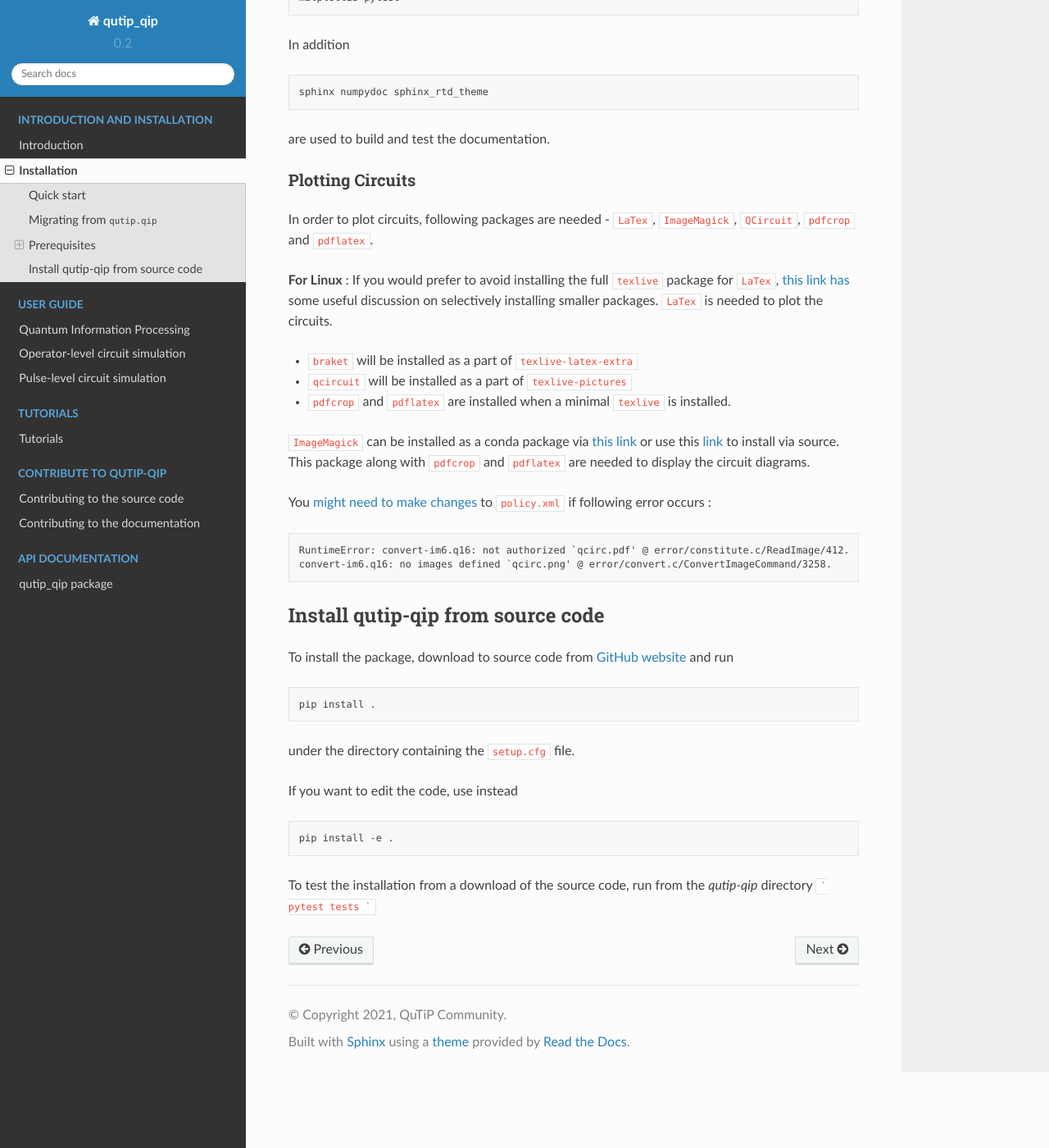
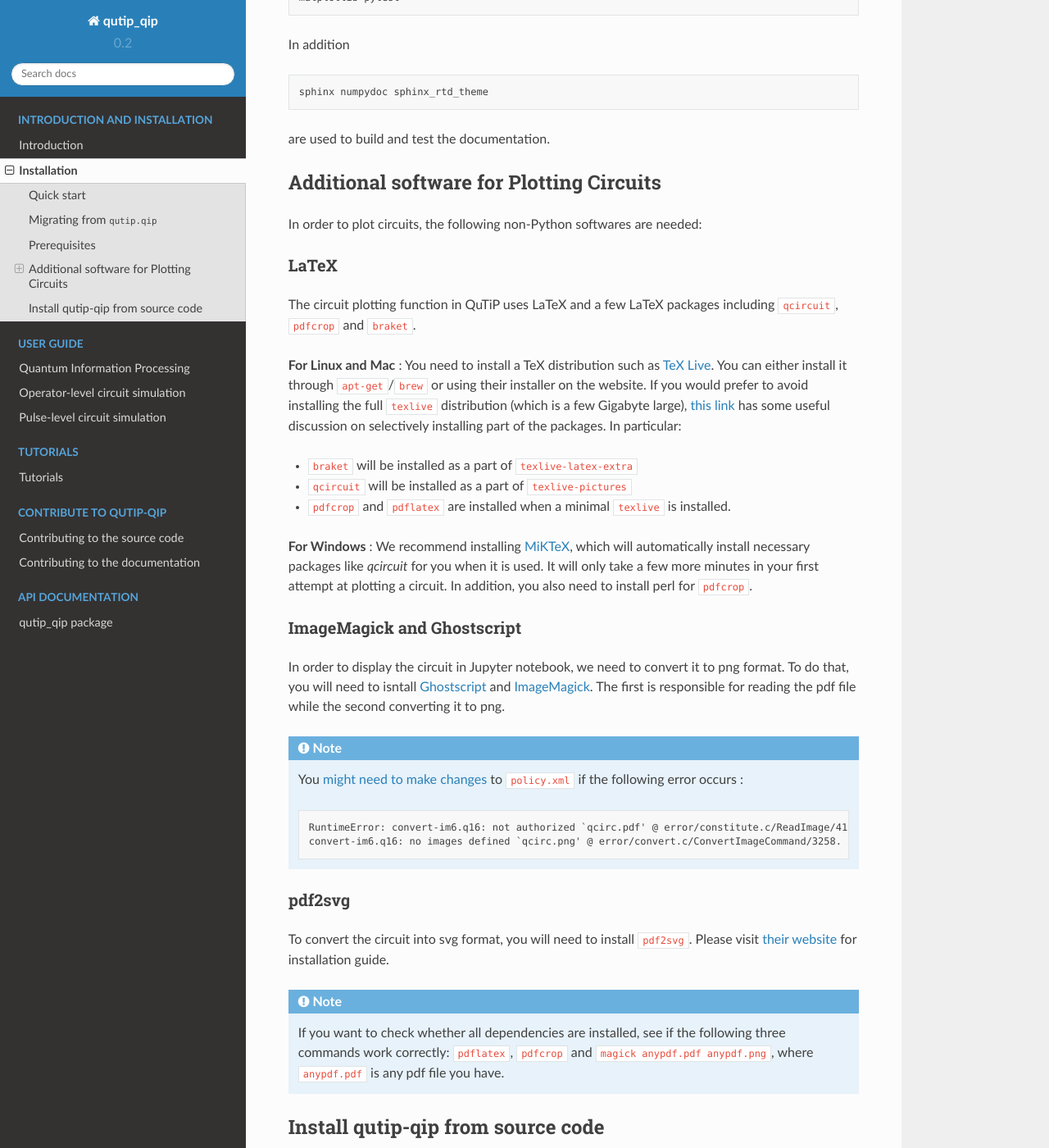
Before and after one commit to qutip/qutip-qip, a Sphinx documentation site: the page built from doc/source/installation.rst, in a window 1280 px wide and 1400 px high, scrolled down 850 px. Shown: the whole window at 82% size. Built offline with Sphinx 7.4.7 and the Read the Docs theme 2.0.0, drawn with Linux system fonts in a browser that asks for light colours.

Commit message:
add windows
Co-authored-by: Boxi Li <etamin1201@gmail.com>

```diff
--- a/doc/source/installation.rst
+++ b/doc/source/installation.rst
@@ -48,34 +48,50 @@
 are used to build and test the documentation.
 
 .. _circuit_plot_packages:
+Additional software for Plotting Circuits
+=========================================
+In order to plot circuits, the following non-Python softwares are needed:
 
-Plotting Circuits
-------------------
-In order to plot circuits, following packages are needed - ``LaTex``, ``ImageMagick``,
-``QCircuit``, ``pdfcrop`` and ``pdflatex``.
+LaTeX
+-----
+The circuit plotting function in QuTiP uses LaTeX and a few LaTeX packages including ``qcircuit``, ``pdfcrop`` and ``braket``.
 
-**For Linux** : If you would prefer to avoid installing the full ``texlive``
-package for ``LaTex``, `this link has <https://tex.stackexchange.com/a/504566/203959>`_
-some useful discussion on selectively installing smaller packages. ``LaTex`` is needed
-to plot the circuits.
+**For Linux and Mac** :
+You need to install a TeX distribution such as `TeX Live <https://www.tug.org/texlive/>`_. You can either install it through ``apt-get``/``brew`` or using their installer on the website.
+If you would prefer to avoid installing the full ``texlive`` distribution (which is a few Gigabyte large), `this link <https://tex.stackexchange.com/a/504566/203959>`_
+has some useful discussion on selectively installing part of the packages. In particular:
 
 * ``braket`` will be installed as a part of ``texlive-latex-extra``
 * ``qcircuit`` will be installed as a part of ``texlive-pictures``
 * ``pdfcrop`` and ``pdflatex`` are installed when a minimal ``texlive`` is installed.
 
-``ImageMagick`` can be installed as a conda package via `this link <https://github.com/conda-forge/imagemagick-feedstock#installing-imagemagick>`_
-or use this `link <https://imagemagick.org/script/download.php>`_ to install
-via source. This package along with ``pdfcrop`` and ``pdflatex`` are
-needed to display the circuit diagrams.
+**For Windows** :
+We recommend installing `MiKTeX <https://miktex.org/>`_, which will automatically install necessary packages like `qcircuit` for you when it is used. It will only take a few more minutes in your first attempt at plotting a circuit.
+In addition, you also need to install perl for ``pdfcrop``.
 
+ImageMagick and Ghostscript
+---------------------------
+In order to display the circuit in Jupyter notebook, we need to convert it to png format. To do that, you will need to isntall `Ghostscript <https://www.ghostscript.com/>`_ and `ImageMagick <https://imagemagick.org/script/download.php>`_.
+The first is responsible for reading the pdf file while the second converting it to png.
 
-You `might need to make changes <https://stackoverflow.com/a/52863413/10241324>`_ to ``policy.xml`` if following error occurs :
+.. note::
+    You `might need to make changes <https://stackoverflow.com/a/52863413/10241324>`_ to ``policy.xml`` if the following error occurs :
 
-.. code-block:: text
+    .. code-block:: text
 
-  RuntimeError: convert-im6.q16: not authorized `qcirc.pdf' @ error/constitute.c/ReadImage/412.
-  convert-im6.q16: no images defined `qcirc.png' @ error/convert.c/ConvertImageCommand/3258.
+        RuntimeError: convert-im6.q16: not authorized `qcirc.pdf' @ error/constitute.c/ReadImage/412.
+        convert-im6.q16: no images defined `qcirc.png' @ error/convert.c/ConvertImageCommand/3258.
 
+pdf2svg
+-------
+To convert the circuit into svg format, you will need to install ``pdf2svg``.
+Please visit `their website <https://github.com/dawbarton/pdf2sv>`_ for installation guide.
+
+.. note::
+    If you want to check whether all dependencies are installed,
+    see if the following three commands work correctly:
+    ``pdflatex``, ``pdfcrop`` and ``magick anypdf.pdf anypdf.png``,
+    where ``anypdf.pdf`` is any pdf file you have.
 
 .. _installation:
 
```
